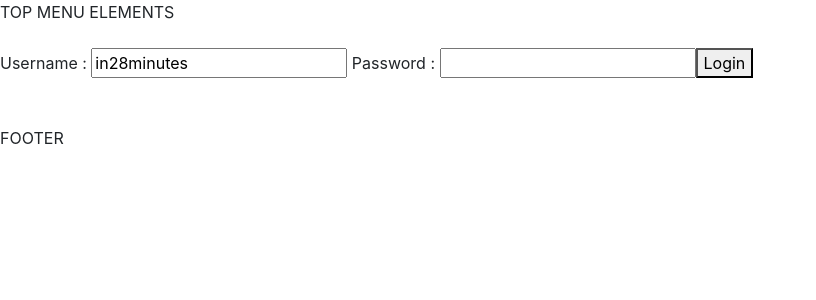
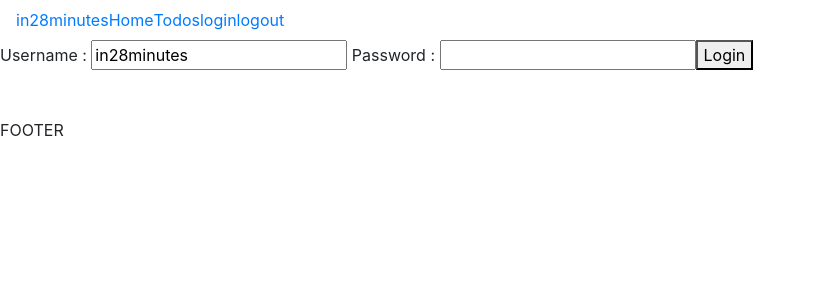
Before and after one commit to nguetcheu/todoApp-Frontend, an Angular app: page / in a window 1280 px wide. Shown: the top 300 px of the page, without its empty margins (0-816 px from the left). Built offline with nearby package versions, Linux system fonts and the light colour scheme.

Commit message:
Ajout du style dans le composant de l'entete

```diff
--- a/src/app/menu/menu.component.html
+++ b/src/app/menu/menu.component.html
@@ -1 +1,17 @@
-TOP MENU ELEMENTS <br /><br />
+<header>
+  <nav class="navbar navbar-expand-md">
+    <div>
+      <a href="https://in28minutes.com">in28minutes</a>
+    </div>
+
+    <ul class="navbar-nav">
+      <li><a routerLink="" class="navbar-link">Home</a></li>
+      <li><a routerLink="/todos" class="navbar-link">Todos</a></li>
+    </ul>
+
+    <ul class="navbar-nav">
+      <li><a routerLink="/login" class="navbar-link">login</a></li>
+      <li><a routerLink="/logout" class="navbar-link">logout</a></li>
+    </ul>
+  </nav>
+</header>
```
